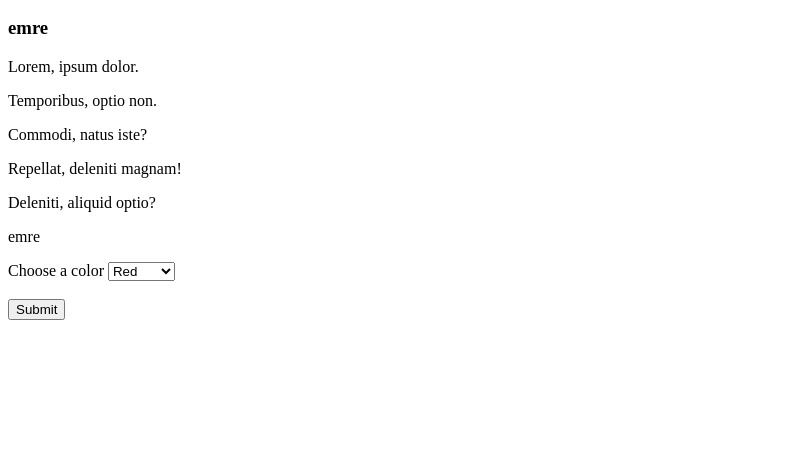
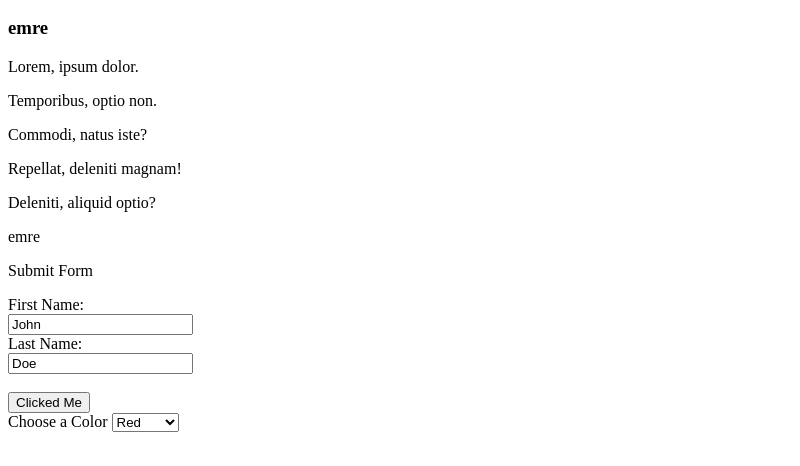
Before and after one commit to EmreSamurlu/JS_Denemeler, a plain HTML site: page js files/index.html in a window 1280 px wide. Shown: the part 168-634 px from the top of the page, without its empty margins (0-800 px from the left). Drawn offline with Linux system fonts and the light colour scheme.

Commit message:
last commit for DOM Events

```diff
--- a/js files/22-DOM-events-kullanimi.js
+++ b/js files/22-DOM-events-kullanimi.js
@@ -46,7 +46,7 @@ function cuttingFunction(event) {
  */
 
 //* Form etkinlikleri
-
+/*
 const color = document.querySelector("#select");
 color.addEventListener("change", selectBox);
 
@@ -54,3 +54,20 @@ function selectBox(event){
     console.log("Etkinlik Tipi : " + event.type);
     console.log("değer : " + event.target.value);
 }
+ */
+
+//* Kabarcıklanma Etkinliği (Event Bubbling)
+
+const selectBox = document.querySelector("#selectColor");
+const button = document.querySelector("#button");
+const form = document.querySelector(".inputText");
+const cerceve = document.querySelector(".container");
+selectBox.addEventListener("click", function(){
+    console.log("selectBox");
+});
+form.addEventListener("click", function(){
+    console.log("form")
+}, true);
+cerceve.addEventListener("click", function(){
+    console.log("cerceve");
+}, false);
--- a/js files/index.html
+++ b/js files/index.html
@@ -25,7 +25,7 @@
             <p>emre</p>
 
             <!-- * 22 Dom Events Form -->
-
+            <!--
             <form action="#" id="selectColor">
                 <label for="color">Choose a color</label>
                 <select name="colors" id="select">
@@ -41,7 +41,35 @@
             <input type="submit" value="Submit">
 
             </form>
+ -->
 
+            <!-- * 22 Dom Events Bubbling -->
+
+            <div class="container">
+                <div>
+                    <p id="text">Submit Form</p>
+                </div>
+                <form action="/action_page.php" class="inputText">
+                    <label for="fname" id="l1">First Name:</label><br>
+                        <input type="text" id="fname" value="John"><br>
+                    <label for="lname" id="l2">Last Name:</label><br>
+                        <input type="text" id="lname" value="Doe"><br><br>
+                </form>
+                <button type="button" id="button">Clicked Me</button>
+
+                <form action="#" id="selectColor">
+                    <label for="color">Choose a Color</label>
+                    <select name="colors" id="select">
+                        <option value="red">Red</option>
+                        <option value="blue">Blue</option>
+                        <option value="purple">Purple</option>
+                        <option value="orange">Orange</option>
+                        <option value="pink">Pink</option>
+                    </select>
+                    <br><br>
+
+                </form>
+            </div>
             <!-- * 17 Ternary Operatör Kullanımı  -->
 
             <!-- * 16 - Çoklu koşullar -->
```
